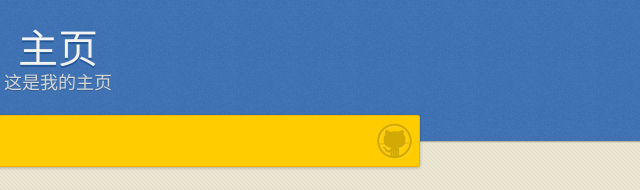
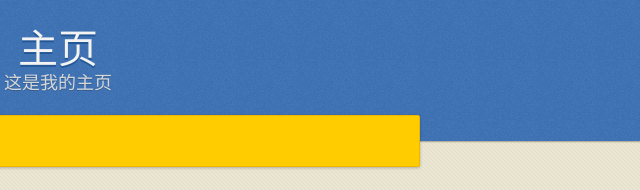
Before and after one commit to i-johnxz/Blog, a plain HTML site: page index.html in a window 1280 px wide. Shown: the top 190 px of the page, 602-1242 px from the left. Drawn offline with nearby package versions, Linux system fonts and the light colour scheme.

Commit message:
Update index.html

```diff
--- a/index.html
+++ b/index.html
@@ -22,8 +22,6 @@
       </header>
 
       <div id="banner">
-        <span id="logo"></span>
-
 
       </div><!-- end banner -->
 
```
